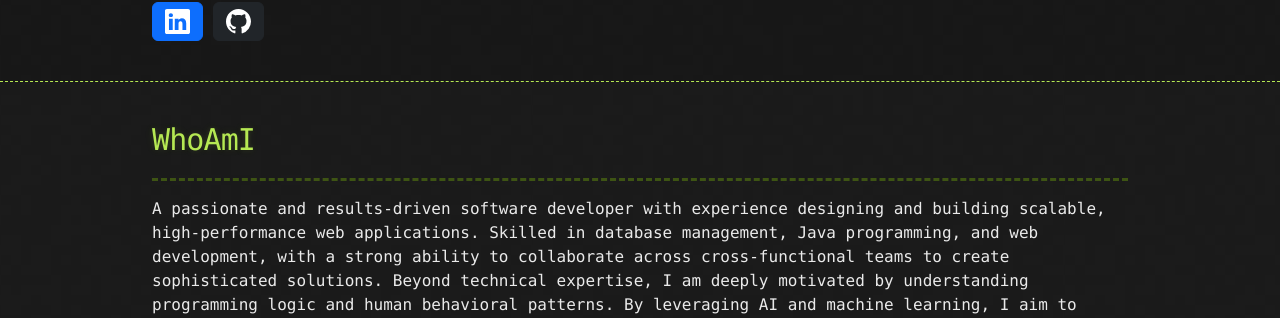
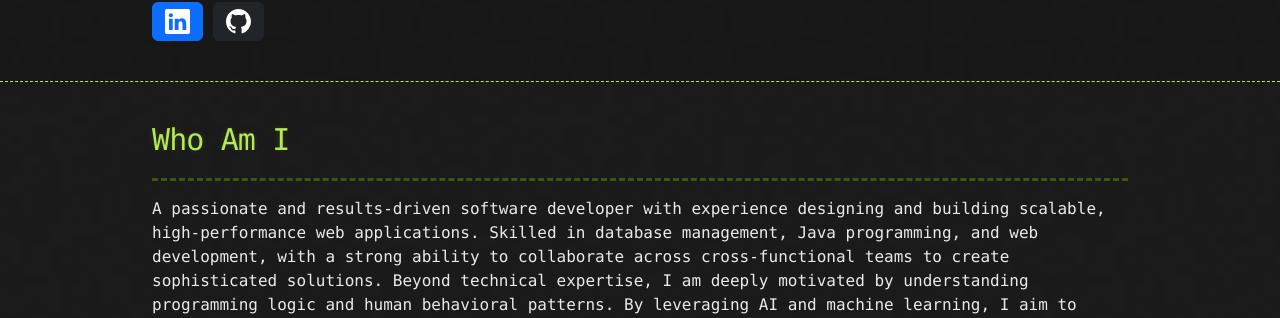
Before and after one commit to anisul-islam-prog/anisul-islam-prog.github.io, a Jekyll site: the page built from index.md, in a window 1280 px wide and 900 px high. Shown: the part 126-444 px from the top of the window. Built offline with Jekyll 4.4.1, drawn with Linux system fonts in a browser that asks for light colours; our own code applies the rules of GitHub Pages for plain Markdown files.

Commit message:
update for SEO 🛴

```diff
--- a/_config.yml
+++ b/_config.yml
@@ -1,5 +1,5 @@
 title: Anisul Islam
-description: 🚀 Experienced Software Developer, 🧑🏾‍💻 Remote-Ready Tech Expert , 🤖 AI & Machine Learning Enthusiast
+description: 🚀 Software Developer| 🧑🏾‍💻 Remote-Ready Tech Expert| 🤖 AI & Machine Learning Enthusiast
 WebDescription: 🚀 Experienced Software Developer | 🤖 AI & Machine Learning Enthusiast | Java, Python, JS, C | Team Leader | 🧑🏾‍💻 Remote-Ready Tech Expert
 # show_downloads: false
 # google_analytics:
--- a/_includes/head-custom-theme-colors.html
+++ b/_includes/head-custom-theme-colors.html
@@ -8,6 +8,8 @@
 <meta property="og:image" name="image" itemprop="image" content="{{'/assets/images/website-screenshot.png'}}">
 <meta property="og:type" content="website">
 <meta property="og:image:alt" content="Website screenshot">
-<!-- <meta property="og:updated_time" content="1649364912"> <meta property="og:image:width" content="1214">  <meta property="og:image:height" content="615"> -->
+<!-- <meta property="og:updated_time" content="1649364912"> -->
+<meta property="og:image:width" content="1200">
+<meta property="og:image:height" content="638">
 
 <!-- end social Meta -->
--- a/index.md
+++ b/index.md
@@ -1,7 +1,7 @@
 ---
 layout: default
 ---
-# WhoAmI
+# Who Am I
 * * *
 A passionate and results-driven software developer with experience designing and building scalable, high-performance web applications. Skilled in database management, Java programming, and web development, with a strong ability to collaborate across cross-functional teams to create sophisticated solutions. Beyond technical expertise, I am deeply motivated by understanding programming logic and human behavioral patterns. By leveraging AI and machine learning, I aim to bridge technology with human needs, crafting intelligent systems that drive meaningful change. Proficient in writing clean, efficient, and maintainable code, I thrive on problem-solving, attention to detail, and teamwork to deliver impactful innovations.
 
```
Also changed, not shown: assets/images/website-screenshot.png.
